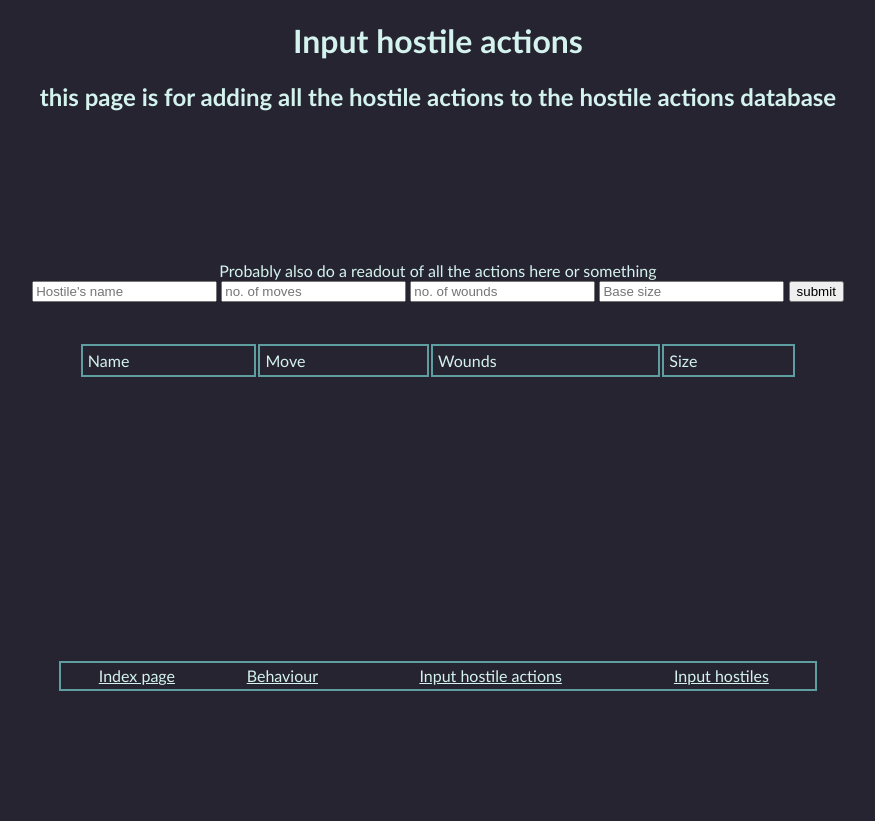
After one commit to Frunzle/BlackStoneFortress_tables, a Flask app: template templates/hostileinput.html in a window 1280 px wide. The commit adds this page. Shown: the whole page, without its empty margins (202-1077 px from the left). Run offline with Flask 2, Linux system fonts and the light colour scheme; the template is opened without the code that fills it, so the values that code supplies are empty.

Commit message:
added input of hostiles

```diff
--- a/app.py
+++ b/app.py
@@ -41,4 +41,17 @@ def inputbehaviour():
         db.execute("INSERT INTO hostileactions (actionname, description) VALUES (:actionname, :description)",
                      {"actionname": actionname, "description": description})
         db.commit()
-    return render_template("behaviourinput.html", actions=actions)
+    return render_template("behaviourinput.html", actions = actions)
+
+@app.route("/inputhostiles", methods=["GET" , "POST"])
+def inputhostiles():
+    hostiles = db.execute("SELECT * FROM hostiles").fetchall()
+
+    if request.method=="POST":
+        hostilename = request.form.get("hostilename")
+        hostilemove = request.form.get("hostilemove")
+        hostilewounds = request.form.get("hostilewounds")
+        hostilesize = request.form.get("hostilesize")
+        db.execute("INSERT INTO hostiles (hostilename, hostilemove, hostilewounds, hostilesize) VALUES (:hostilename, :hostilemove, :hostilewounds, :hostilesize)", {"hostilename":hostilename, "hostilemove":hostilemove, "hostilewounds":hostilewounds, "hostilesize":hostilesize})
+        db.commit()
+    return render_template("hostileinput.html", hostiles = hostiles)
--- a/static/mainstyle.css
+++ b/static/mainstyle.css
@@ -25,8 +25,17 @@ body {
   border: cadetblue solid 2px; }
 
 .datalist {
+  padding: 20px;
   text-align: left;
-  margin-left: 35%; }
+  margin-left: 20%;
+  width: 60%; }
+  .datalist td {
+    padding: 5px;
+    border: cadetblue solid 2px; }
+    .datalist td .leftcolumn {
+      width: 15%; }
+    .datalist td .rightcolumn {
+      width: 45%; }
 
 a, a:visited {
   color: #d4f3ee;
--- a/static/mainstyle.scss
+++ b/static/mainstyle.scss
@@ -35,10 +35,30 @@ body {
     border: $objectscolour solid 2px;
 }
 
-.datalist {
+
+
+
+.datalist  {
+    padding: 20px;
     text-align: left;
-    margin-left:35%;
+    margin-left:20%;
+    width: 60%;
+    td {
+    padding: 5px;
+    border:$objectscolour solid 2px;
+    .leftcolumn {
+        width: 15%;
+    }
+
+    .rightcolumn {
+        width: 45%;
+    }
+
+
+    }
 }
+
+
 
 a, a:visited {
     color:$textcolour;
--- /dev/null
+++ b/templates/hostileinput.html
@@ -0,0 +1,42 @@
+{% extends "layout.html" %}
+
+{% block title %} Hostile actions Input{% endblock%}
+{% block heading %} Input hostile actions{% endblock %}
+{% block subtitle %} this page is for adding all the hostile actions to the hostile actions database {% endblock %}
+
+
+{% block maintext %}
+
+
+Probably also do a readout of all the actions here or something
+<form action="{{ url_for('inputhostiles') }}" method="POST">
+<input type="text" name="hostilename" placeholder="Hostile's name">
+<input type="text" name="hostilemove" placeholder="no. of moves">
+<input type="text" name="hostilewounds" placeholder="no. of wounds">
+<input type="text" name="hostilesize" placeholder="Base size">
+<button>submit</button>
+</form>
+
+    <table class="datalist">
+        <h2>
+        <tr>
+            <td>Name</td>
+            <td>Move</td>
+            <td>Wounds</td>
+            <td>Size</td>
+        </tr>
+        </h2>
+        {% for hostile in hostiles %}
+            <tr>
+                <td></td<h3>{{hostile.hostilename}}</h3></td>
+                <td><p>{{hostile.hostilemove}}</p></td>
+                <td><p>{{hostile.hostilewounds}}</p></td>
+                <td><p>{{hostile.hostilesize}}</p></td>
+            </tr>
+        {% endfor %}
+    </table>
+
+
+
+
+{% endblock %}
--- a/templates/layout.html
+++ b/templates/layout.html
@@ -21,8 +21,7 @@
                 <td><a href="{{url_for('index')}}">Index page</a></td>
                 <td><a href="{{url_for('behaviour')}}">Behaviour</a></td>
                 <td><a href="{{url_for('inputbehaviour')}}">Input hostile actions</a></td>
-
-
+                <td><a href="{{url_for('inputhostiles')}}">Input hostiles</a></td>
             </tr>
         </table>
 
```
Also changed, not shown: templates/behaviourinput.html (+7 -5 lines), 1 other file.
